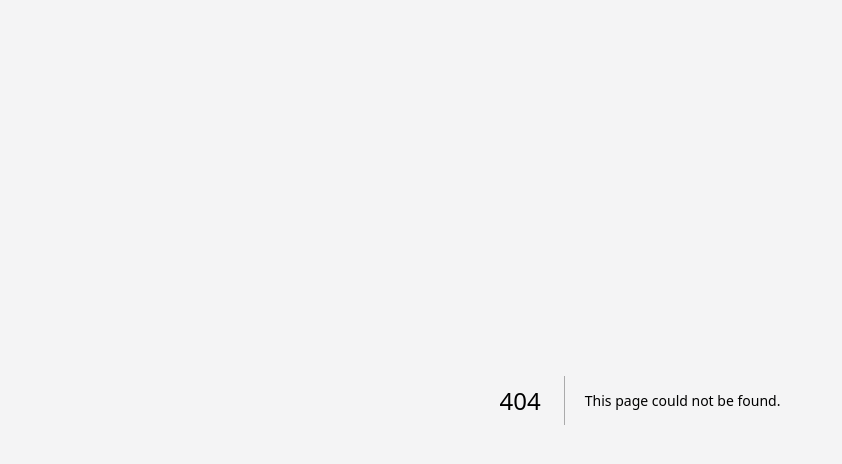
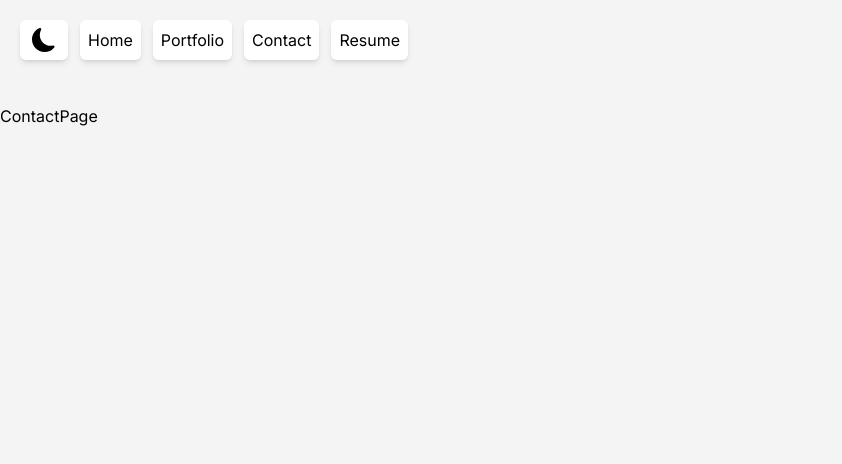
Before and after one commit to ahmettopal/react-portfolio-v2, a Next.js app: page /contact in a window 1280 px wide. Before the commit this address had no page. Shown: the top 464 px of the page, without its empty margins (0-842 px from the left). Built offline with nearby package versions, Linux system fonts and the light colour scheme.

Commit message:
feat: Add Navbar & navbar components & items & white - dark theme change &  Add ContactPage component

```diff
--- /dev/null
+++ b/src/app/contact/page.tsx
@@ -0,0 +1,11 @@
+import React from "react";
+
+const ContactPage = () => {
+  return (
+    <div>
+      <div>ContactPage</div>
+    </div>
+  );
+};
+
+export default ContactPage;
--- a/src/app/layout.tsx
+++ b/src/app/layout.tsx
@@ -1,6 +1,6 @@
 import type { Metadata } from "next";
 import { Inter } from "next/font/google";
-import { ThemeLayouts } from "@/components";
+import { ThemeLayouts, NavComponent } from "@/components";
 import "./globals.css";
 
 const inter = Inter({ subsets: ["latin"] });
@@ -18,7 +18,7 @@ export default function RootLayout({
   return (
     <html lang="en">
       <body className={inter.className}>
-        <ThemeLayouts>{children}</ThemeLayouts>
+        <ThemeLayouts navbar={<NavComponent />}>{children}</ThemeLayouts>
       </body>
     </html>
   );
--- /dev/null
+++ b/src/components/buttons/NavMenuButton.tsx
@@ -0,0 +1,26 @@
+"use client";
+
+import { FC } from "react";
+import { AiOutlineMenu, AiOutlineClose } from "react-icons/ai";
+
+type NavMenuButtonProps = {
+  onMenuClick: () => void;
+  isOpen: boolean;
+};
+
+const NavMenuButton: FC<NavMenuButtonProps> = (props) => {
+  return (
+    <div
+      onClick={props.onMenuClick}
+      className="bg-white dark:bg-zinc-700 rounded-md px-3 py-2 shadow-md md:hidden self-end h-10 w-12"
+    >
+      {props.isOpen ? (
+        <AiOutlineClose className="cursor-pointer text-2xl text-black dark:text-white" />
+      ) : (
+        <AiOutlineMenu className="cursor-pointer text-2xl text-black dark:text-white" />
+      )}
+    </div>
+  );
+};
+
+export default NavMenuButton;
--- /dev/null
+++ b/src/components/buttons/ThemeButton.tsx
@@ -0,0 +1,24 @@
+import { FC } from "react";
+import { BsFillMoonFill, BsSun } from "react-icons/bs";
+
+type ThemeButtonProps = {
+  darkMode: boolean;
+  onMode: () => void;
+};
+
+const ThemeButton: FC<ThemeButtonProps> = (props) => {
+  return (
+    <div
+      onClick={() => props.onMode()}
+      className="bg-white dark:bg-zinc-700 rounded-md px-3 py-2 shadow-md h-10 w-12 flex justify-center items-center"
+    >
+      {props.darkMode ? (
+        <BsSun className="cursor-pointer text-2xl text-white" />
+      ) : (
+        <BsFillMoonFill className="cursor-pointer text-2xl text-black" />
+      )}
+    </div>
+  );
+};
+
+export default ThemeButton;
--- a/src/components/index.tsx
+++ b/src/components/index.tsx
@@ -1 +1,6 @@
 export { default as ThemeLayouts } from "./layouts/ThemeLayouts";
+export { default as Navbar } from "./navbar/Navbar";
+export { default as NavItem } from "./navbar/NavItem";
+export { default as NavComponent } from "./navbar/NavComponent";
+export { default as ThemeButton } from "./buttons/ThemeButton";
+export { default as NavMenuButton } from "./buttons/NavMenuButton";
--- a/src/components/layouts/ThemeLayouts.tsx
+++ b/src/components/layouts/ThemeLayouts.tsx
@@ -1,9 +1,11 @@
 "use client";
 
 import { FC, useState, useEffect } from "react";
+import { Navbar } from "..";
 
 type ThemeLayoutsProps = {
   children: React.ReactNode;
+  navbar: React.ReactNode;
 };
 
 const ThemeLayouts: FC<ThemeLayoutsProps> = (props) => {
@@ -27,8 +29,11 @@ const ThemeLayouts: FC<ThemeLayoutsProps> = (props) => {
   };
 
   return (
-    <div className={darkMode ? "dark" : ""}>
+    <div className={darkMode ? "dark" : "white"}>
       <div className="md:min-h-screen 2xl:min-h-screen bg-zinc-100 dark:bg-zinc-800">
+        <Navbar onMode={onDarkMode} darkMode={darkMode}>
+          {props.navbar}
+        </Navbar>
         {props.children}
       </div>
     </div>
--- /dev/null
+++ b/src/components/navbar/NavComponent.tsx
@@ -0,0 +1,19 @@
+import { NavItem } from "..";
+import { resume } from "@/constants";
+
+const NavComponent = () => {
+  return (
+    <div className="md:flex">
+      <NavItem to="/" text="Home" />
+      <NavItem to="/portfolio" text="Portfolio" />
+      <NavItem to="/contact" text="Contact" />
+      <div className="bg-white dark:bg-zinc-700 text-black dark:text-white px-2 py-2 rounded-md md:ml-3 shadow-md">
+        <a href={resume} target="_blank" rel="noopener noreferrer">
+          Resume
+        </a>
+      </div>
+    </div>
+  );
+};
+
+export default NavComponent;
--- /dev/null
+++ b/src/components/navbar/NavItem.tsx
@@ -0,0 +1,16 @@
+import Link from "next/link";
+
+type NavItemProps = {
+  to: string;
+  text: string;
+};
+
+const NavItem = ({ to, text }: NavItemProps) => {
+  return (
+    <div className="bg-white dark:bg-zinc-700 text-black dark:text-white px-2 py-2 rounded-md md:ml-3 shadow-md h-10">
+      <Link href={to}>{text}</Link>
+    </div>
+  );
+};
+
+export default NavItem;
--- /dev/null
+++ b/src/components/navbar/Navbar.tsx
@@ -0,0 +1,34 @@
+"use client";
+
+import { FC, useState } from "react";
+import { ThemeButton, NavMenuButton } from "..";
+
+type NavbarProps = {
+  darkMode: boolean;
+  onMode: () => void;
+  children: React.ReactNode;
+};
+
+const Navbar: FC<NavbarProps> = (props) => {
+  const [navbarOpen, setNavbarOpen] = useState(false);
+
+  return (
+    <nav className="flex-1 py-5 mb-6 mx-5 xl:mx-48">
+      <div className="flex justify-between md:justify-start">
+        <ThemeButton darkMode={props.darkMode} onMode={props.onMode} />
+        <NavMenuButton
+          isOpen={navbarOpen}
+          onMenuClick={() => setNavbarOpen(!navbarOpen)}
+        />
+        <div className="hidden md:flex">{props.children}</div>
+      </div>
+      {navbarOpen ? (
+        <div className="bg-white dark:bg-zinc-700 rounded-md md:hidden mt-3 w-full">
+          {props.children}
+        </div>
+      ) : null}
+    </nav>
+  );
+};
+
+export default Navbar;
--- /dev/null
+++ b/src/constants/index.ts
@@ -0,0 +1,6 @@
+export const fullName = "Ahmet Topal";
+export const siteUrl = "https://ahmettopal.dev";
+export const resume = "/assets/resume/sample.pdf";
+export const instagramUrl = "https://www.instagram.com/ahmttopall/";
+export const linkedinUrl = "https://www.linkedin.com/in/ahmetopal";
+export const githubUrl = "https://github.com/ahmettopal";
--- a/tailwind.config.ts
+++ b/tailwind.config.ts
@@ -1,12 +1,20 @@
 import type { Config } from "tailwindcss";
 
 const config: Config = {
+  darkMode: "class",
   content: [
     "./src/pages/**/*.{js,ts,jsx,tsx,mdx}",
     "./src/components/**/*.{js,ts,jsx,tsx,mdx}",
     "./src/app/**/*.{js,ts,jsx,tsx,mdx}",
   ],
   theme: {
+    screens: {
+      sm: "480px",
+      md: "768px",
+      lg: "976px",
+      xl: "1440px",
+      "2xl": "2560px",
+    },
     extend: {
       backgroundImage: {
         "gradient-radial": "radial-gradient(var(--tw-gradient-stops))",
```
Also changed, not shown: package.json (+5 -4 lines), 2 other files (tests, documents, lock files or other folders).
